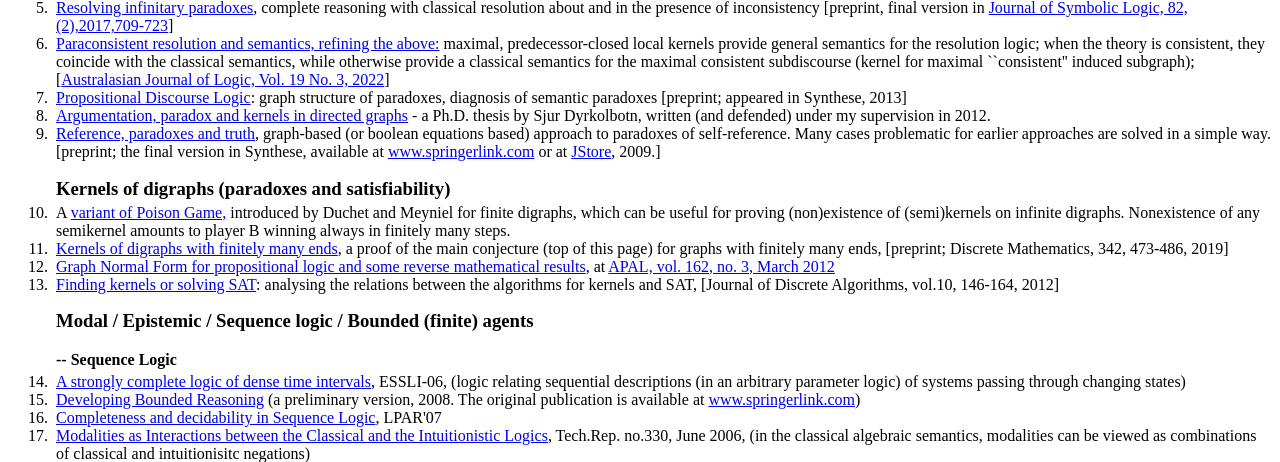
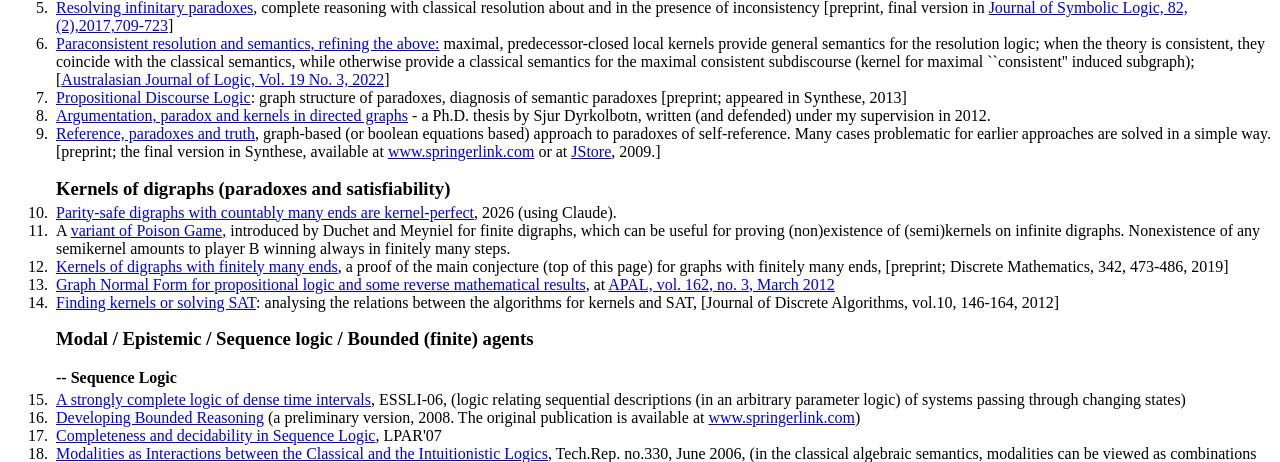
Before and after one commit to walickimichal/michal.github.io, a PHP site: page / in a window 1280 px wide. Shown: the part 931-1393 px from the top of the page. Run offline with PHP 8.4, Linux system fonts and the light colour scheme.

Commit message:
Add files via upload

```diff
--- a/index.html
+++ b/index.html
@@ -152,6 +152,8 @@ establish some known and new results and to analyse particular theories.
 
 <H3>Kernels of digraphs (paradoxes and satisfiability)</H3>
 <!-- <ol start=10> -->
+
+<li class="paper"> <A HREF="count-parity-safe.pdf">Parity-safe digraphs with countably many ends are kernel-perfect</A>, 2026 (using Claude).
 
 <li class="paper"> A <A HREF="PoisonGame.pdf"> variant of Poison Game,</A> introduced by Duchet and Meyniel for finite digraphs, which can be useful for proving (non)existence of (semi)kernels on infinite digraphs. Nonexistence of any semikernel amounts to player B winning always in finitely many steps.
 <li class="paper"> <A HREF="finEnds.pdf">Kernels of digraphs with finitely many ends</A>, a proof of the main conjecture (top of this page) for graphs with finitely many ends,  [preprint; Discrete Mathematics, 342, 473-486, 2019]
--- a/index.php
+++ b/index.php
@@ -152,6 +152,9 @@ establish some known and new results and to analyse particular theories.
 
 <H3>Kernels of digraphs (paradoxes and satisfiability)</H3>
 <!-- <ol start=10> -->
+
+<li class="paper"> <A HREF="count-parity-safe.pdf">Parity-safe digraphs with countably many ends are kernel-perfect</A>, 2026 (using Claude).
+
 
 <li class="paper"> A <A HREF="PoisonGame.pdf"> variant of Poison Game,</A> introduced by Duchet and Meyniel for finite digraphs, which can be useful for proving (non)existence of (semi)kernels on infinite digraphs. Nonexistence of any semikernel amounts to player B winning always in finitely many steps.
 <li class="paper"> <A HREF="finEnds.pdf">Kernels of digraphs with finitely many ends</A>, a proof of the main conjecture (top of this page) for graphs with finitely many ends,  [preprint; Discrete Mathematics, 342, 473-486, 2019]
```
